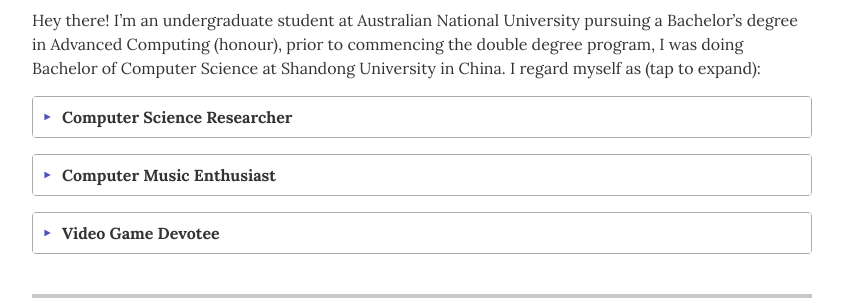
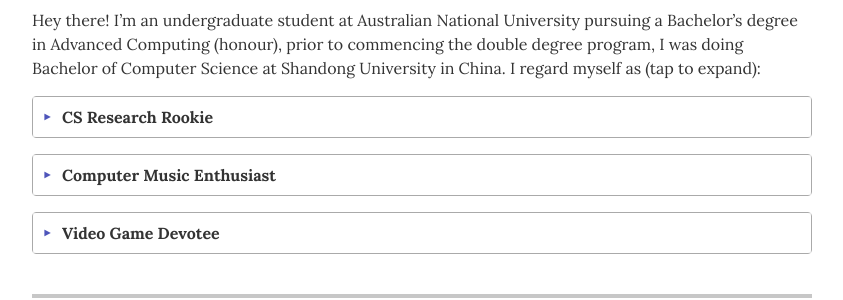
Before and after one commit to ljxw88/ljxw88.github.io, a Jekyll site: the page built from index.html, in a window 1280 px wide. Shown: the part 332-632 px from the top of the page, without its empty margins (218-1061 px from the left). Built offline with Jekyll 4.4.1, drawn with Linux system fonts in a browser that asks for light colours; comment, search, counter and statistics services are not loaded.

```diff
--- a/_layouts/resume.html
+++ b/_layouts/resume.html
@@ -127,7 +127,7 @@
         <p>
           <details class="description">
             <summary><span class="font-color-1" data-open="&#9660;"></span>&nbsp;&nbsp;&nbsp;&nbsp;
-            Computer Science Researcher
+            CS Research Rookie
             </summary>
             <p>
               I have a broad research interst, while especially focus on Bayesian Machine Learning. My previous works include variational approximate inference, graph neural networks, mutual information maximization for representation learning, human skeleton-based action recognition, etc. If you are interested, please refer to my publications and projects.
```
